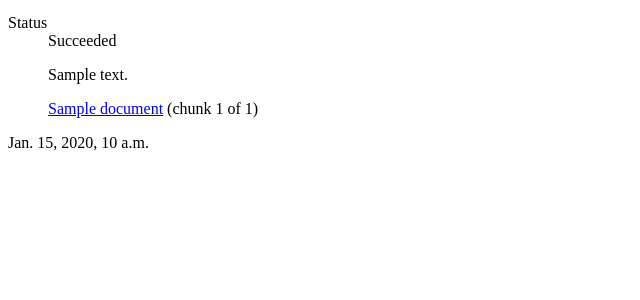
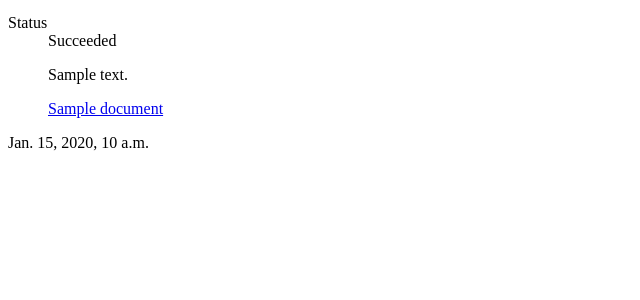
Before and after one commit to DemocracyClub/lgsf-web, a Django app: template lgsf_web/apps/core/templates/core/snippets/inline_decision.html in a window 1280 px wide. Shown: the part 139-439 px from the top of the page, without its empty margins (0-640 px from the left). Run offline with Django 5.2, Linux system fonts and the light colour scheme; the template is opened without the code that fills it: most values are stand-ins (such as "Sample title", 1, 10 or a date in 2020).

Commit message:
don't show chunk id

```diff
--- a/lgsf_web/apps/core/templates/core/snippets/inline_decision.html
+++ b/lgsf_web/apps/core/templates/core/snippets/inline_decision.html
@@ -13,7 +13,6 @@
             {{ chunk.text|truncatewords:60|linebreaks }}
             <footer>
                 <a href="{{ chunk.document.s3_url }}" target="_blank">{{ chunk.document }}</a>
-                (chunk {{ chunk.chunk_index }} of {{ chunk.chunk_count }})
             </footer>
         </blockquote>
     {% endfor %}
```
